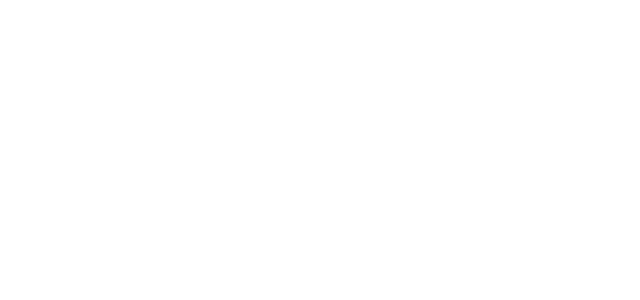
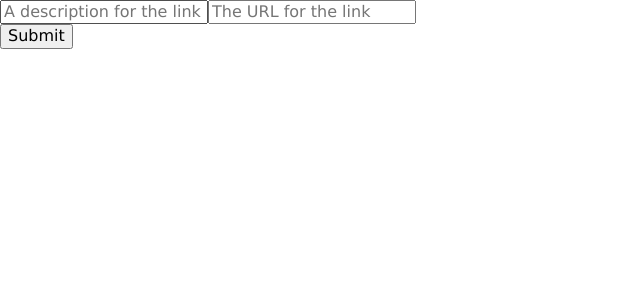
Before and after one commit to MunBrian/Hackernew_React_Apollo, a React (Create React App) app: page / in a window 1280 px wide. Shown: the top 300 px of the page, without its empty margins (0-640 px from the left). Built offline with nearby package versions, Linux system fonts and the light colour scheme.

Commit message:
add create post mutation in GraphQl

```diff
--- a/src/components/App.js
+++ b/src/components/App.js
@@ -1,10 +1,12 @@
 import "./../styles/App.css";
 import LinkList from "./LinkList";
+import CreateLink from "./CreateLink";
 
 function App() {
   return (
     <>
-      <LinkList />
+      {/* <LinkList /> */}
+      <CreateLink />
     </>
   );
 }
--- a/src/components/CreateLink.js
+++ b/src/components/CreateLink.js
@@ -1,13 +1,40 @@
 import React, { useState } from "react";
+import { useMutation, gql } from "@apollo/client";
+
+//define mutation
+const CREATE_LINK_MUTATION = gql`
+  mutation PostMutation($description: String!, $url: String!) {
+    post(description: $description, url: $url) {
+      id
+      createdAt
+      url
+      description
+    }
+  }
+`;
 
 const CreateLink = () => {
   const [formState, setFormState] = useState({
     description: "",
     url: "",
   });
+
+  //destructure a function, in this case 'createLink' used to call the mutation
+  const [createLink] = useMutation(CREATE_LINK_MUTATION, {
+    variables: {
+      description: formState.description,
+      url: formState.url,
+    },
+  });
+
   return (
     <div>
-      <form onSubmit={(e) => e.preventDefault()}>
+      <form
+        onSubmit={(e) => {
+          e.preventDefault();
+          createLink();
+        }}
+      >
         <div className="flex flex-colum mt-3">
           <input
             className="mb-2"
```
Also changed, not shown: 1 other file (tests, documents, lock files or other folders).
